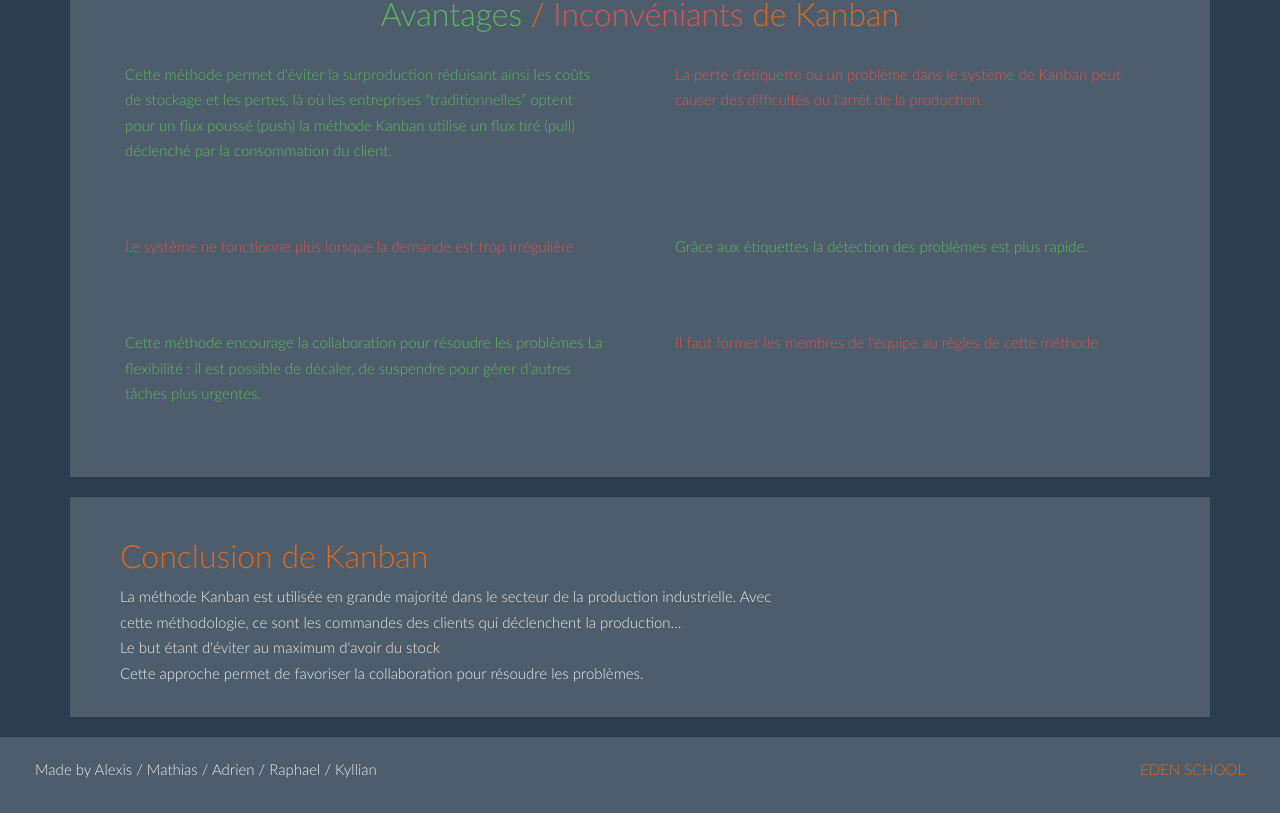
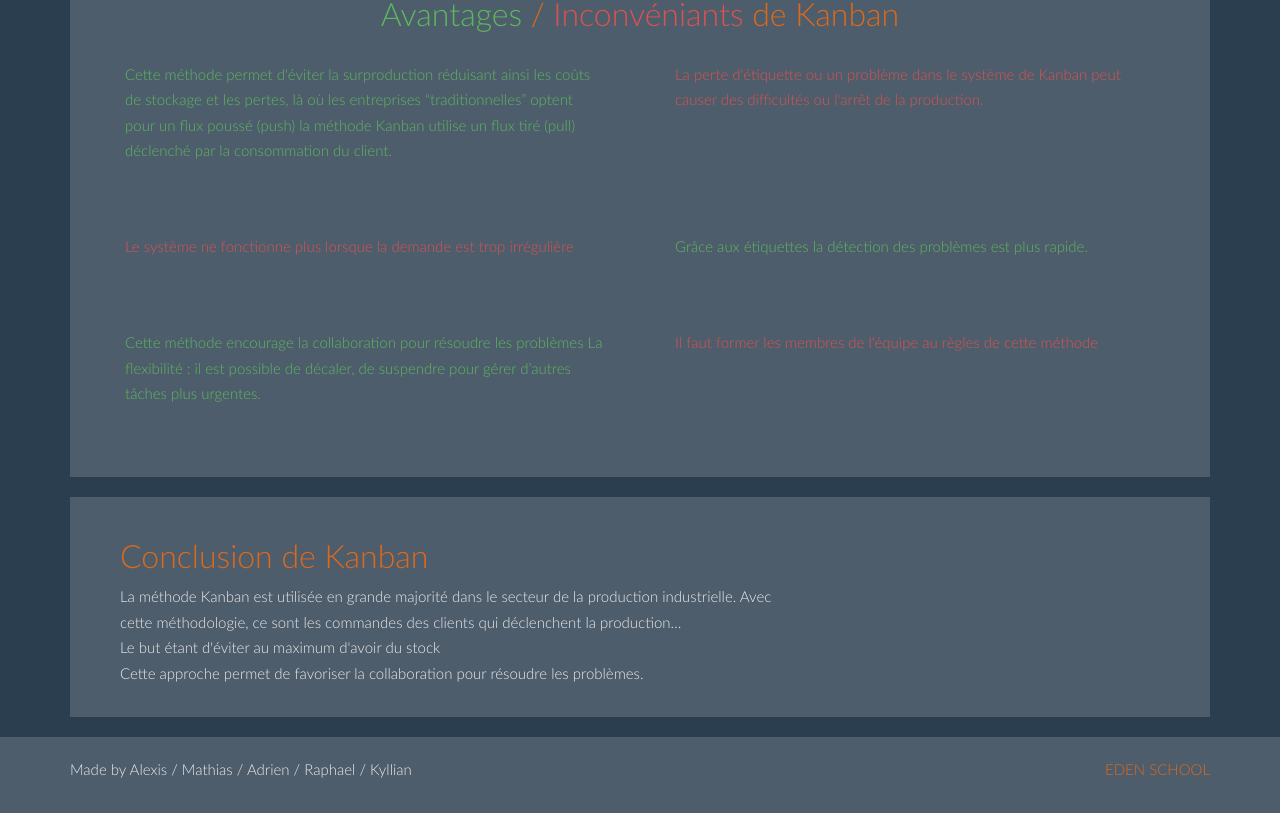
Before and after one commit to Grangeos/Exercice-Kanban, a React (Create React App) app: page / in a window 1280 px wide. Shown: the part 1720-2533 px from the top of the page. Built offline with nearby package versions, Linux system fonts and the light colour scheme; a web font is replaced by a local one.

Commit message:
footer fix

```diff
--- a/src/js/Footer.jsx
+++ b/src/js/Footer.jsx
@@ -5,16 +5,14 @@ class Footer extends Component {
   render() {
     return (
       <Well style={{marginBottom: '0'}}>
-        <Grid fluid>
-          <Row className="show-grid">
-            <Col xs={6}>
+        <Grid>
+            <Col xs={6} style={{ padding: 0 }}>
               <p>Made by Alexis / Mathias / Adrien / Raphael / Kyllian</p>
             </Col>
-            <Col xs={6}>
+            <Col xs={6} style={{ padding: 0 }}>
               <p className="text-right"><a href="https://www.edenschool.fr/" target="_blank" >EDEN SCHOOL</a></p>
             </Col>
-          </Row>
-        </Grid>
+          </Grid>
       </Well>
     );
   }
```
